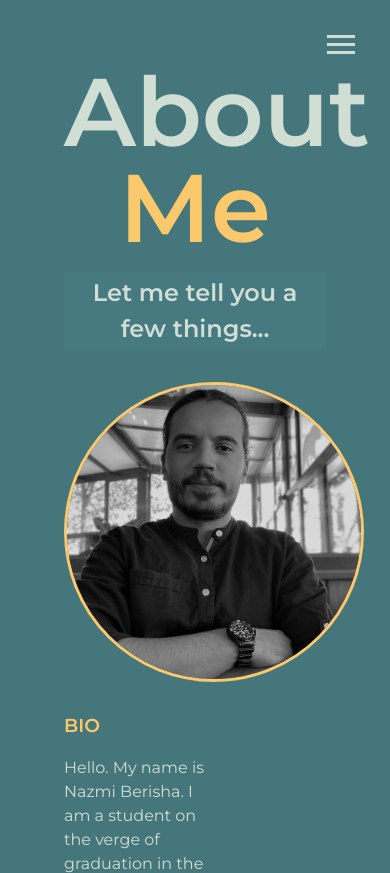
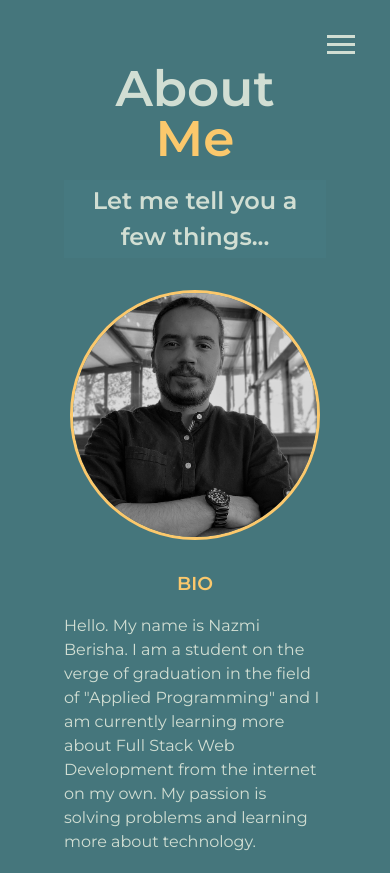
Before and after one commit to Nazmi-94/Portfolio, a website: page dist/about.html in a window 390 px wide. Shown: the top 873 px of the page. Drawn offline with Linux system fonts and the light colour scheme.

Commit message:
Update Portfolio

```diff
--- a/package.json
+++ b/package.json
@@ -3,12 +3,15 @@
   "version": "1.0.0",
   "description": "Nazmi-Berisha",
   "main": "index.js",
+  "homepage": "https://nazmi-94.github.io/portfolio",
   "scripts": {
-    "sass": "node-sass -w scss/ -o dist/css/ --recursive"
+    "sass": "node-sass -w scss/ -o dist/css/ --recursive",
+    "deploy" : "gh-pages -d dist"
   },
   "author": "Nazmi Berisha",
   "license": "MIT",
   "dependencies": {
+    "gh-pages": "^5.0.0",
     "node-sass": "^8.0.0"
   }
 }
--- a/scss/_mobile.scss
+++ b/scss/_mobile.scss
@@ -155,6 +155,37 @@
     margin-top: 10vh;
   }
 
+  #home,#about,#work,#contact{
+    .lg-heading{
+      font-size: 50px;
+      display: grid;
+    }
+
+    .bio-img{
+      width: 250px;
+      height: 250px;
+    }
+
+    .bio{
+      padding: 0;
+
+      h3{
+        text-align: center;
+      }
+    }
+
+    .boxes{
+      display: flex;
+      flex-wrap: wrap;
+
+      div {
+        font-size: 1.3rem;
+      }
+    }
+
+    }
+
+
   .projects {
     grid-template-columns: 1fr;
   }
--- a/scss/main.scss
+++ b/scss/main.scss
@@ -100,7 +100,7 @@ main {
 
 .bio {
   grid-area: bio;
-  padding: 0 150px 0 0;
+  padding: 0 50px 0 0;
   text-align: left;
 }
 
@@ -187,7 +187,7 @@ main {
 }
 .job {
   background: lighten($primary-color, 5);
-  padding: 0.5rem;
+  // padding: 0.5rem;
   border-bottom: $secondary-color 5px solid;
 }
 
```
Also changed, not shown: dist/css/main.css, 1 other file.
